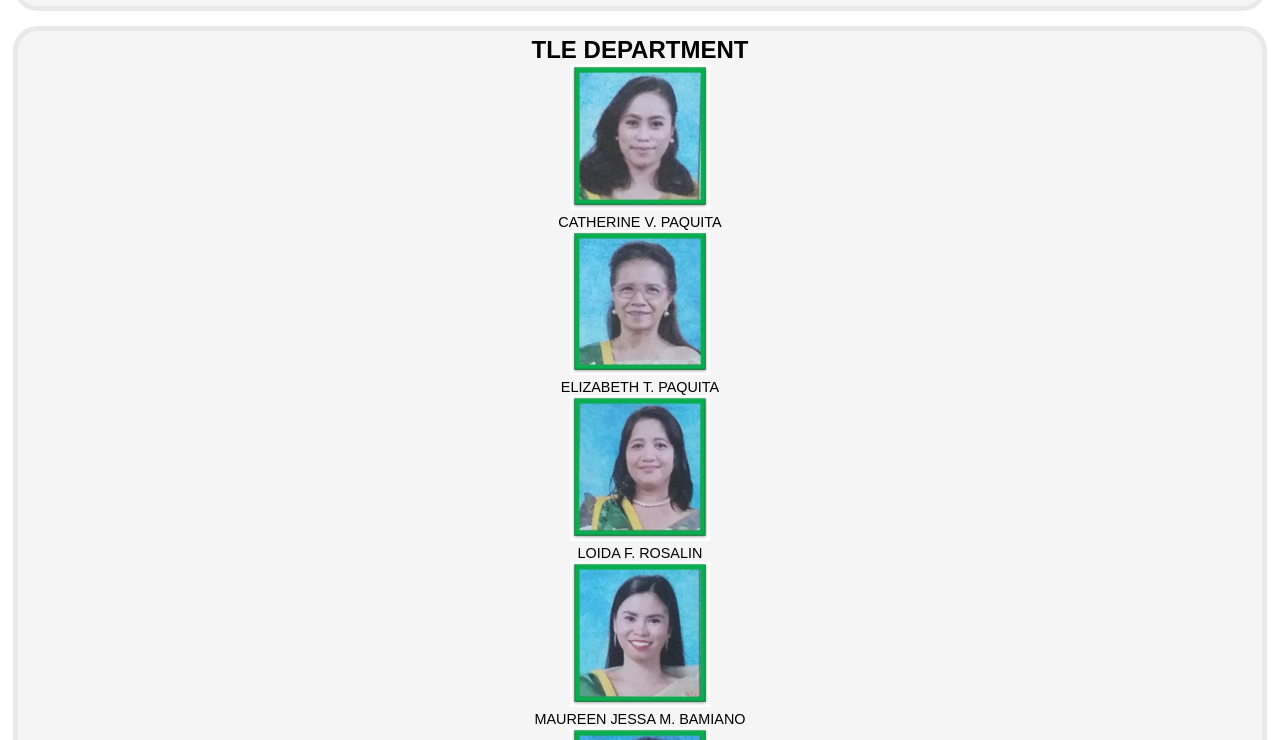
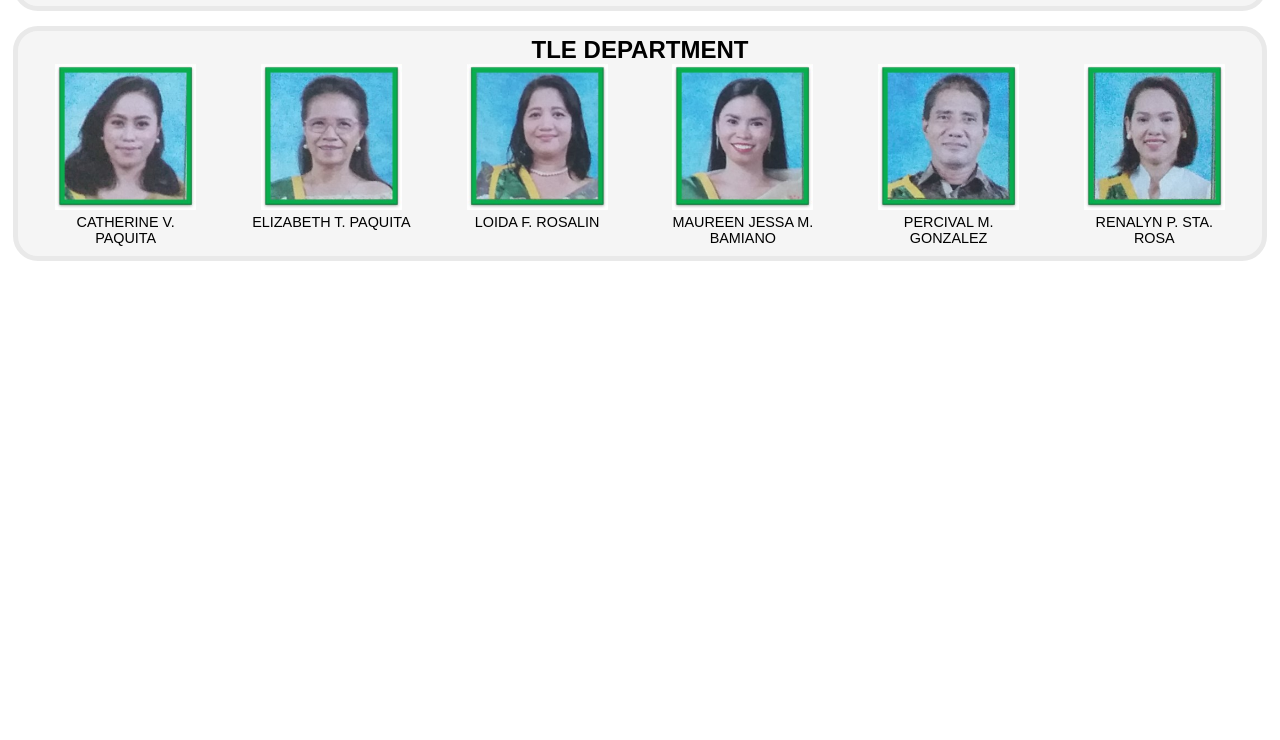
Before and after one commit to lsths-test/lsths-test.github.io, a plain HTML site: page staff.html in a window 1280 px wide. Shown: the part 2100-2840 px from the top of the page. After the commit the page ends 2376 px from the top, so only its background shows below. Drawn offline with Linux system fonts and the light colour scheme; a script that the page names is missing; a web font is replaced by a local one.

Commit message:
v.0.15.1
-fixed TLE department on laptop

```diff
--- a/styles.css
+++ b/styles.css
@@ -524,6 +524,10 @@ h2{
 .staffGroup.ENG,
 .staffGroup.MATH{
     grid-template-columns: repeat(5, 1fr);
+}
+
+.staffGroup.TLE{
+    grid-template-columns: repeat(6, 1fr);
 }
 
 .staffGroup.NTS2{
```
